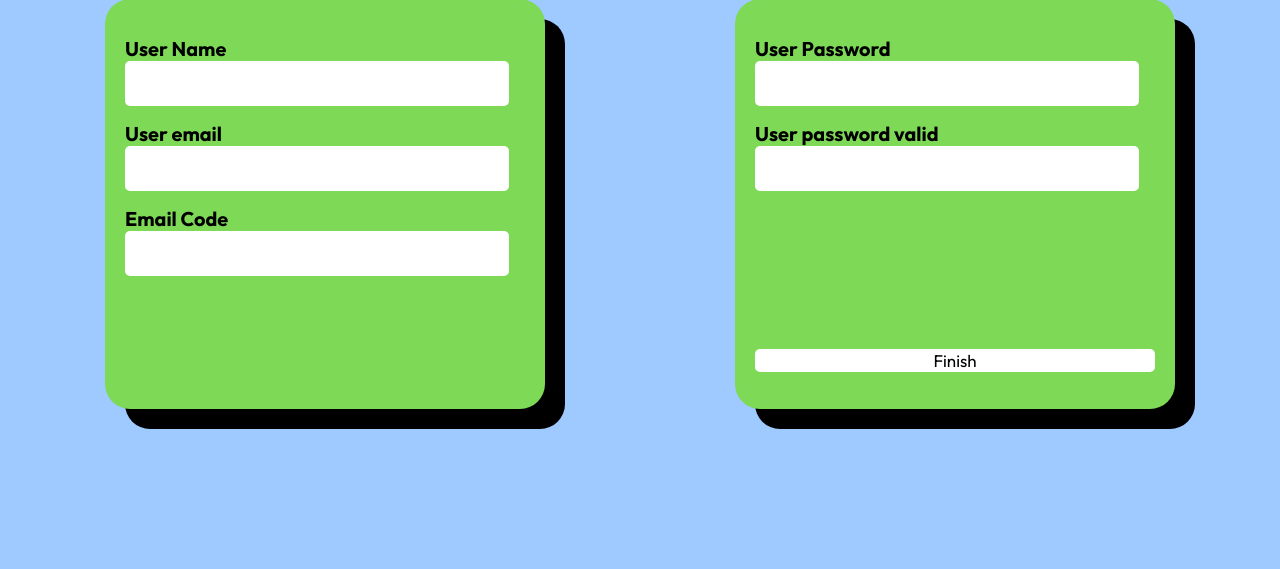
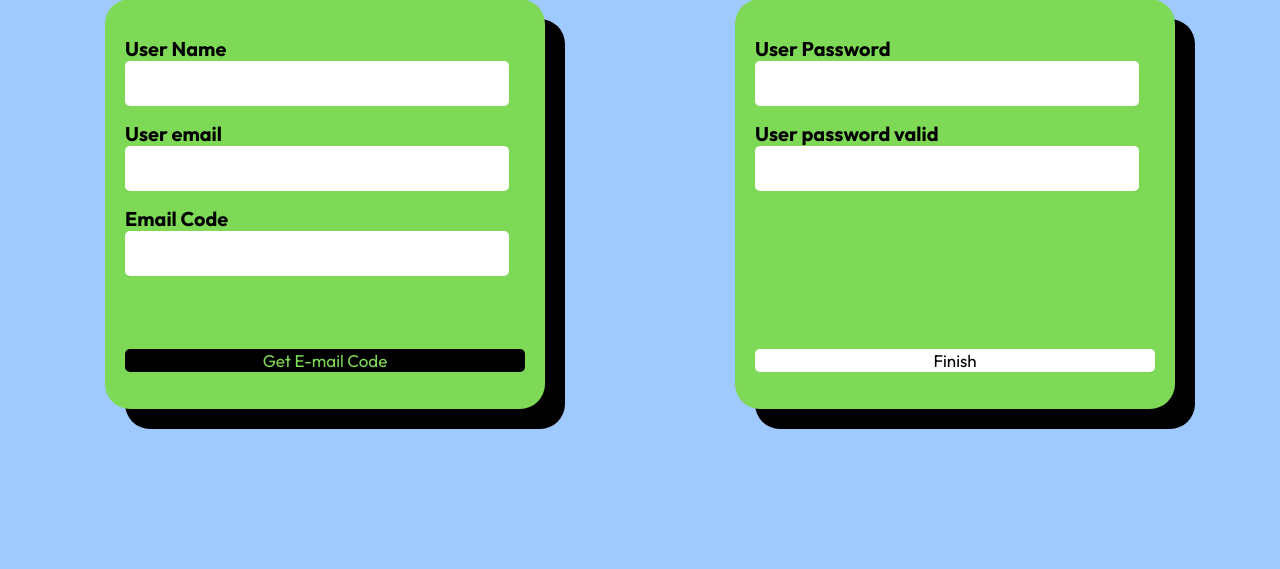
Before and after one commit to TLODOA/TLODOA, a Flask app: page /sign/display in a window 1280 px wide, with the pointer over the restyled element. Shown: the part 311-880 px from the top of the page. Run offline with Flask 3, Linux system fonts and the light colour scheme; parts of the project's set-up code (start-up, migrations or seed data) failed here and were passed over.

Commit message:
consert_bug

```diff
--- a/static/style/layouts/layout_1.css
+++ b/static/style/layouts/layout_1.css
@@ -90,7 +90,7 @@ button{
 }
 button:hover{
     cursor: pointer;
-    background-color: #0000;
+    background-color: black;
     color:#7ed957;
     transition-duration: 0.5s;
     transition-timing-function: ease-out;
```
